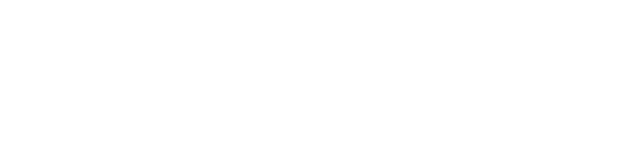
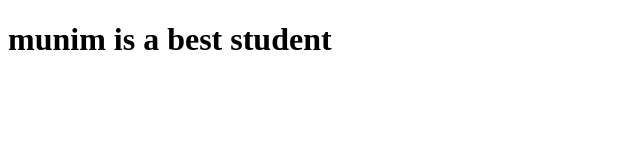
Before and after one commit to munimmunawar/index.html, a plain HTML site: page index.html in a window 1280 px wide. Shown: the whole page, without its empty margins (0-640 px from the left). Drawn offline with Linux system fonts and the light colour scheme.

Commit message:
Update index.html

```diff
--- a/index.html
+++ b/index.html
@@ -6,6 +6,6 @@
     <title>Document</title>
 </head>
 <body>
-
+    <h1>munim is a best student</h1>
 </body>
 </html>
```
